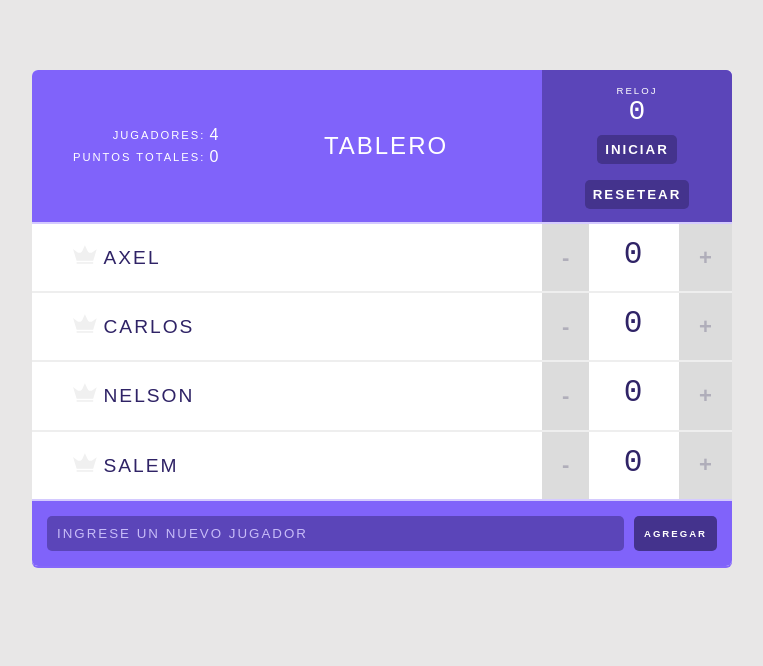
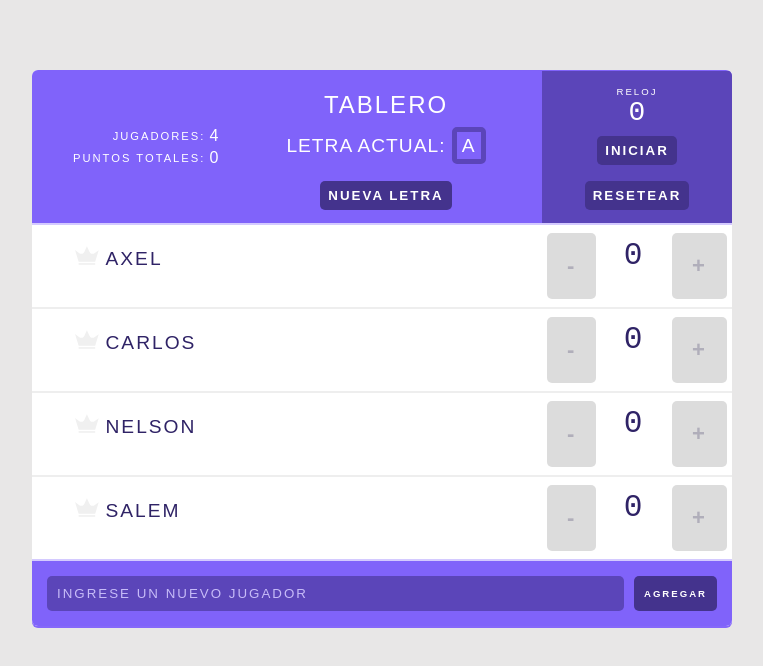
Before and after one commit to adperossa/tuttifrutti, a React (Create React App) app: page / in a window 1280 px wide. Shown: the top 666 px of the page, without its empty margins (258-1021 px from the left). Built offline with nearby package versions, Linux system fonts and the light colour scheme.

Commit message:
add letter functionality TODO: better handle when no more letters left

```diff
--- a/src/components/Header.js
+++ b/src/components/Header.js
@@ -1,18 +1,47 @@
-import React from 'react';
+import React, { Component } from 'react';
 import Stats from './Stats';
 import Stopwatch from './Stopwatch';
 
 /**
  * Displays the title and total players
  */
-const Header = ({ title, players }) => {
-  return (
+class Header extends Component {
+
+  state = {
+    letters: ["a", "b", "c", "d", "e", "f", "g", "h", "i", "j", "k", "l", "m", "n", "o", "p", "q", "r", "s", "t", "u", "v", "w", "x", "y", "z"],
+    letter: "A"
+  }
+
+  changeLetter = () => {
+    this.setState(prevState => {
+      const newLetters = prevState.letters.filter( l => l !== prevState.letter);
+      let newletter = newLetters[Math.floor(Math.random() * newLetters.length)];
+      if (newletter === undefined) newletter = "---";
+
+      return {
+        letters: newLetters,
+        letter: newletter
+      }
+
+    });
+
+  }
+
+
+  render() {
+    const { title, players } = this.props;
+    return (
     <header>
-    <Stats players={players} />
-    <h1> { title }</h1>
-    <Stopwatch />
+      <Stats players={players} />
+      <div className="subheader">
+        <h1>{ title }</h1>
+        <h2>Letra Actual: <span className="letter">{this.state.letter}</span></h2>
+        <button onClick={this.changeLetter}>Nueva Letra</button>
+      </div>
+      <Stopwatch />
     </header>
-  );
+    );
+  }
 }
 
 export default Header;
--- a/src/index.css
+++ b/src/index.css
@@ -16,10 +16,25 @@ header {
 }
 
 header h1 {
-  flex-grow: 1;
   font-size: 1.5em;
   letter-spacing: 2px;
   font-weight: normal;
+}
+
+header h2 {
+  font-size: 1.2em;
+  letter-spacing: 1px;
+  font-weight: normal;
+}
+
+.subheader {
+  flex-grow: 1;
+}
+
+.letter {
+  border: 5px solid #5B45B9;
+  padding: 3px 5px;
+  border-radius: 5px;
 }
 
 /* FORMS */
@@ -175,7 +190,7 @@ svg {
     font-size: 2.15em;
   }
 
-  .stopwatch button {
+  button {
     margin: 8px 5px;
     background-color: #44338D;
     border-radius: 5px;
@@ -188,7 +203,7 @@ svg {
     text-transform: uppercase;
   }
 
-  .stopwatch button:hover,
+  button:hover,
   input[type=submit]:hover {
     background: #fff;
     color: #44338D;
```
Also changed, not shown: 2 other files (tests, documents, lock files or other folders).
